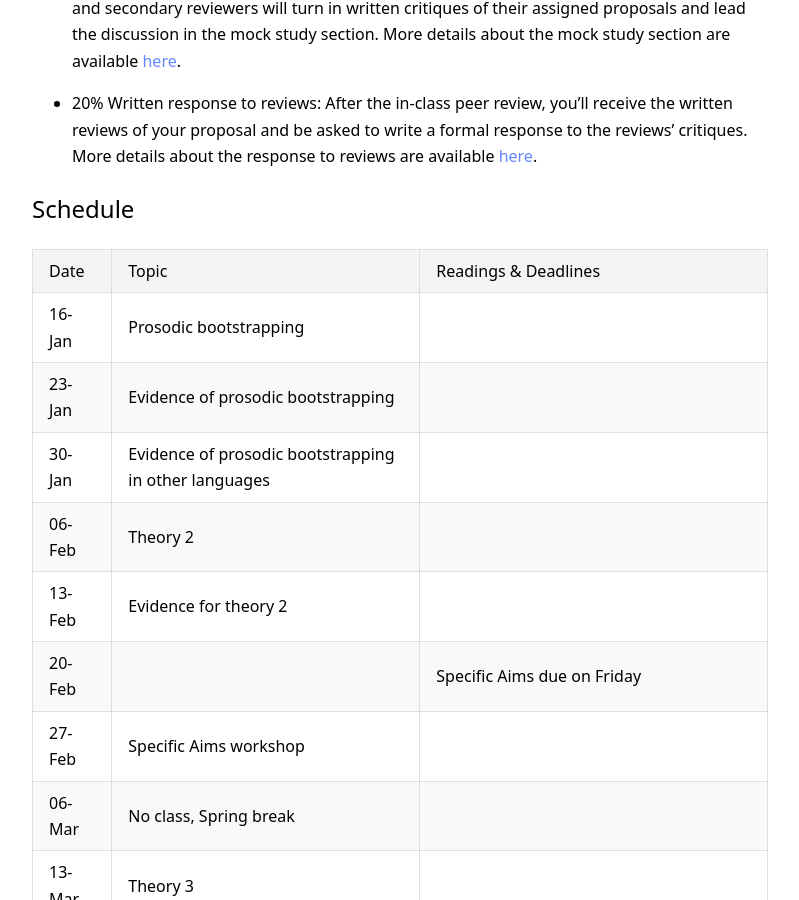
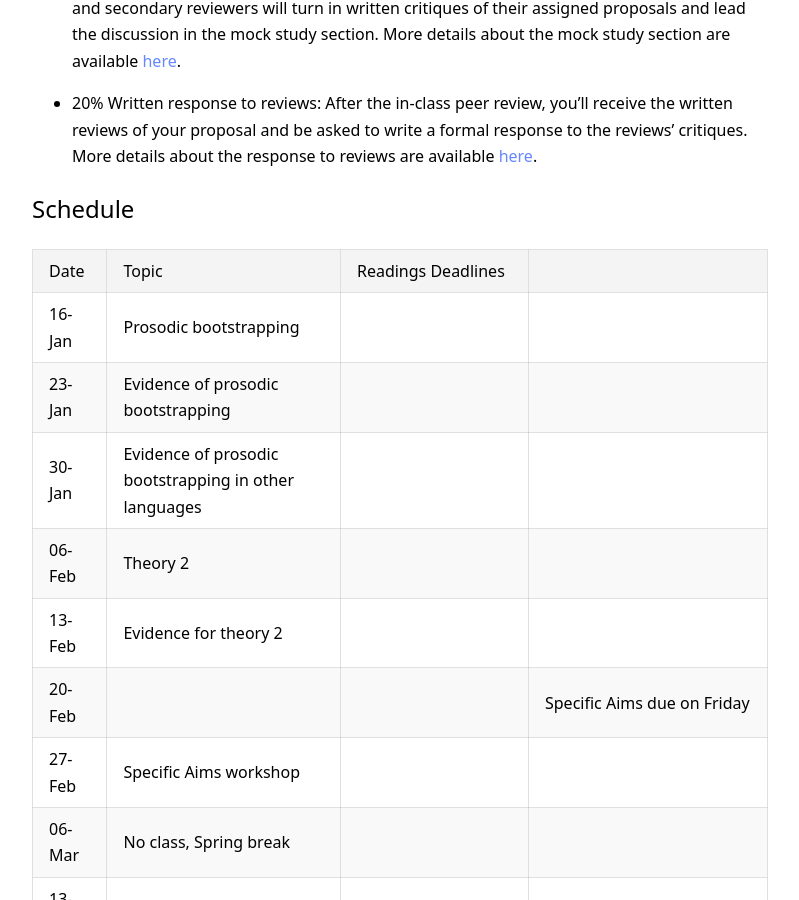
Before and after one commit to kschuler/ling001, a Jekyll site: the page built from index.md, in a window 1280 px wide and 900 px high, scrolled down 1386 px. Shown: the whole window, without its empty margins (240-1039 px from the left). Built offline with Jekyll 4.4.1, drawn with Linux system fonts in a browser that asks for light colours.

```diff
--- a/index.md
+++ b/index.md
@@ -35,21 +35,21 @@ If you are taking the course for credit, your final project will be a research p
 
 ## Schedule
 
-Date | Topic | Readings & **Deadlines**
+Date | Topic | Readings  **Deadlines**
  --- | --- | ---
-16-Jan | Prosodic bootstrapping |
-23-Jan | Evidence of prosodic bootstrapping |
-30-Jan | Evidence of prosodic bootstrapping in other languages|
-06-Feb |  Theory 2 |
- 13-Feb | Evidence for theory 2 |
-20-Feb |  | **Specific Aims** due on Friday
- 27-Feb | Specific Aims workshop |
-06-Mar | No class, Spring break |
- 13-Mar | Theory 3 |
- 20-Mar | Evidence for theory 3 |
- 27-Mar | Evidence for theory cross languages | **Deadline to submit [proposal draft](spring2018/research-proposal.html) for feedback from Katie (optional)**
- 03-Apr | Theory 4 |
- 10-Apr | Evidence for theory 4 |
+16-Jan | Prosodic bootstrapping | |
+23-Jan | Evidence of prosodic bootstrapping | |
+30-Jan | Evidence of prosodic bootstrapping in other languages|  |
+06-Feb |  Theory 2 | |
+ 13-Feb | Evidence for theory 2 |  |
+20-Feb |  | | **Specific Aims** due on Friday
+ 27-Feb | Specific Aims workshop | |
+06-Mar | No class, Spring break | |
+ 13-Mar | Theory 3 | |
+ 20-Mar | Evidence for theory 3 | |
+ 27-Mar | Evidence for theory cross languages | | **Deadline to submit [proposal draft](spring2018/research-proposal.html) for feedback from Katie (optional)**
+ 03-Apr | Theory 4 | |
+ 10-Apr | Evidence for theory 4 | |
 17-Apr | Evidence for theory 4 cross-linguistic | **[Proposals](spring2018/research-proposal.html) due by midnight**
 24-Apr | No class |
  01-May | Mock study section | **[Written critiques](spring2018/research-proposal.html#in-class-peer-review) due on April 23 by midnight**
```
Also changed, not shown: other parts of index.md (+3 -3 lines).
